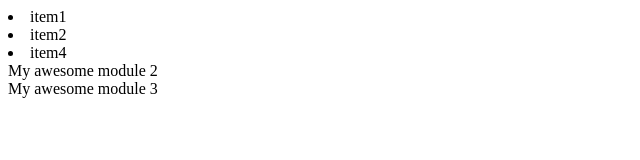
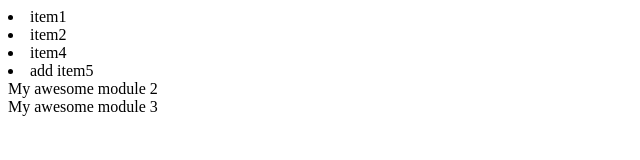
Before and after one commit to chuwangBA/Project_5201, a plain HTML site: page index.html in a window 1280 px wide. Shown: the whole page, without its empty margins (0-640 px from the left). Drawn offline with Linux system fonts and the light colour scheme.

Commit message:
add item5

```diff
--- a/index.html
+++ b/index.html
@@ -5,6 +5,7 @@
             <li>item1</li>
             <li>item2</li>
             <li>item4</li>
+            <li>add item5</li>
         </div>
     </module-one>
 
```
